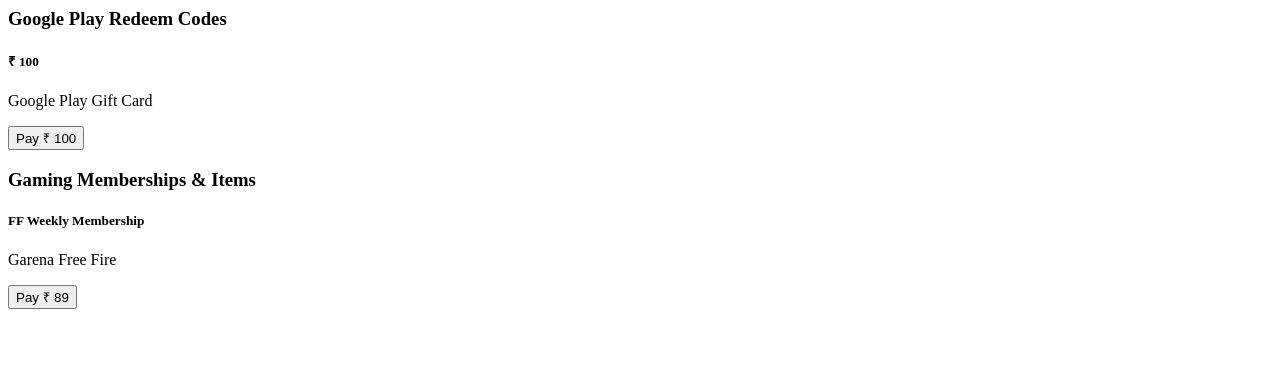
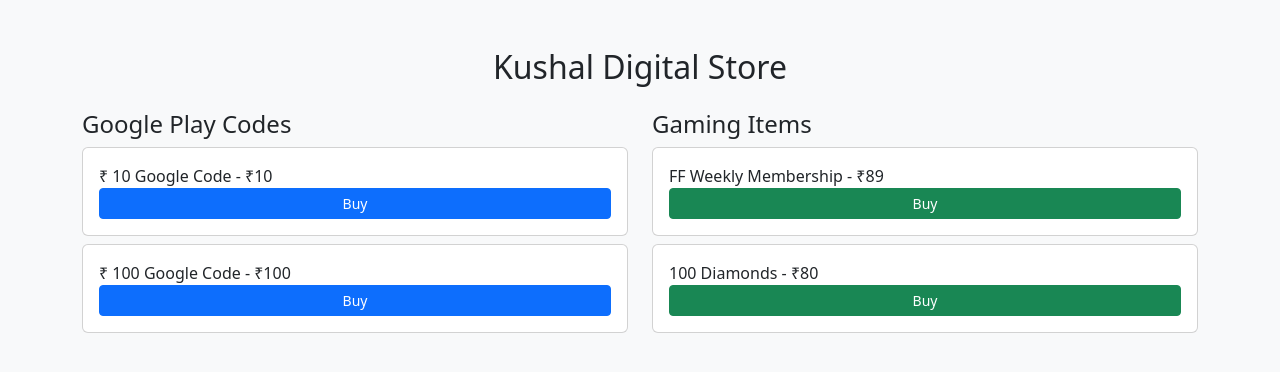
Before and after one commit to RAHU1027/Free-fire, a Flask app: page / in a window 1280 px wide. Shown: the top 372 px of the page. Run offline with Flask 3, Linux system fonts and the light colour scheme.

Commit message:
Update index.html

```diff
--- a/templates/index.html
+++ b/templates/index.html
@@ -1,27 +1,28 @@
-<div class="container">
-    <h3 class="mt-4">Google Play Redeem Codes</h3>
-    <div class="row">
-        <div class="col-md-3">
-            <div class="card mb-3">
-                <div class="card-body text-center">
-                    <h5>₹ 100</h5>
-                    <p class="text-muted">Google Play Gift Card</p>
-                    <button class="btn btn-primary w-100">Pay ₹ 100</button>
-                </div>
+<!DOCTYPE html>
+<html>
+<head>
+    <link href="https://cdn.jsdelivr.net/npm/bootstrap@5.3.0/dist/css/bootstrap.min.css" rel="stylesheet">
+    <title>Kushal Store</title>
+</head>
+<body class="bg-light">
+    <div class="container mt-5">
+        <h2 class="text-center mb-4">Kushal Digital Store</h2>
+        <div class="row">
+            <!-- Google Play Column -->
+            <div class="col-md-6">
+                <h4>Google Play Codes</h4>
+                {% for item in products.google_play %}
+                <div class="card mb-2 p-3">{{ item.name }} - ₹{{ item.price }} <button class="btn btn-sm btn-primary">Buy</button></div>
+                {% endfor %}
             </div>
-        </div>
-        </div>
-
-    <h3 class="mt-4">Gaming Memberships & Items</h3>
-    <div class="row">
-        <div class="col-md-3">
-            <div class="card mb-3">
-                <div class="card-body text-center">
-                    <h5>FF Weekly Membership</h5>
-                    <p class="text-muted">Garena Free Fire</p>
-                    <button class="btn btn-success w-100">Pay ₹ 89</button>
-                </div>
+            <!-- Gaming Column -->
+            <div class="col-md-6">
+                <h4>Gaming Items</h4>
+                {% for item in products.gaming %}
+                <div class="card mb-2 p-3">{{ item.name }} - ₹{{ item.price }} <button class="btn btn-sm btn-success">Buy</button></div>
+                {% endfor %}
             </div>
         </div>
     </div>
-</div>
+</body>
+</html>
```
